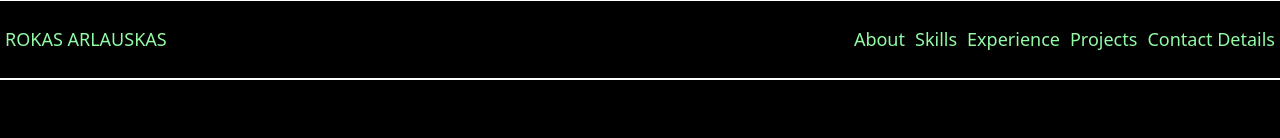
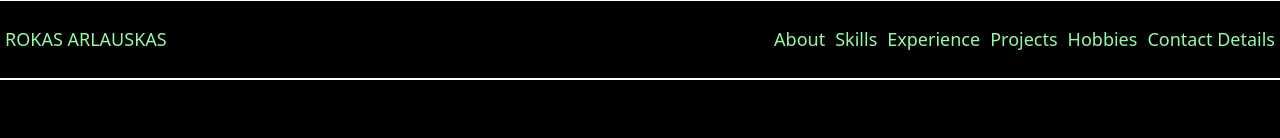
Before and after one commit to rokster112/portfolio, a React (Create React App) app: page / in a window 1280 px wide. Shown: the top 138 px of the page. Built offline with nearby package versions, Linux system fonts and the light colour scheme; grey boxes are pictures that could not be loaded.

Commit message:
finished portfolio

```diff
--- a/src/components/Hobbies.js
+++ b/src/components/Hobbies.js
@@ -13,7 +13,7 @@ import OSRS from '../styles/images/osrs.jpeg'
 const Hobbies = () => {
 
   return (
-    <div className='Hobbies-page'>
+    <div className='Hobbies-page' id='Hobbies-page'>
       <h1 className='Hobbies-title'>Hobbies</h1>
       <div className='Hobbies-container'>
         <div className='Basketball' style={{ maxWidth: 500 }}>
--- a/src/components/PageNavbar.js
+++ b/src/components/PageNavbar.js
@@ -31,6 +31,7 @@ const PageNavbar = () => {
         <a href='#Skills-page' className='Navbar-links' onClick={burgerHide}>Skills</a>
         <a href='#Experience' className='Navbar-links' onClick={burgerHide}>Experience</a>
         <a href='#Project-page' className='Navbar-links' onClick={burgerHide}>Projects</a>
+        <a href='#Hobbies-page' className='Navbar-links' onClick={burgerHide}>Hobbies</a>
         <a href='#Footer' className='Navbar-links' onClick={burgerHide}>Contact Details</a>
       </div>
       <a href='javascript:void(0);' className='Navbar-burger' onClick={burgerToggle}>
```
Also changed, not shown: 39 other files (tests, documents, lock files or other folders).
